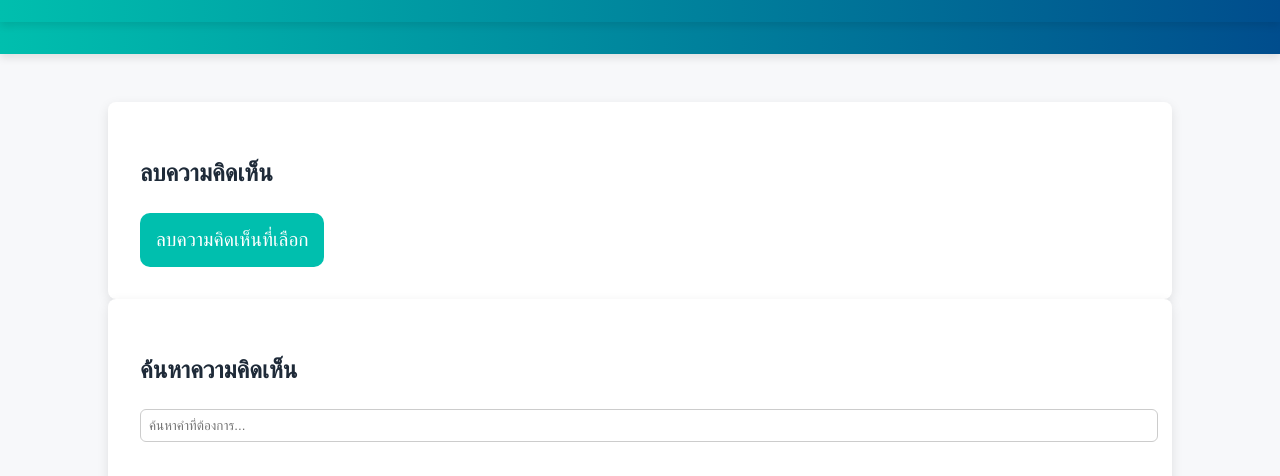
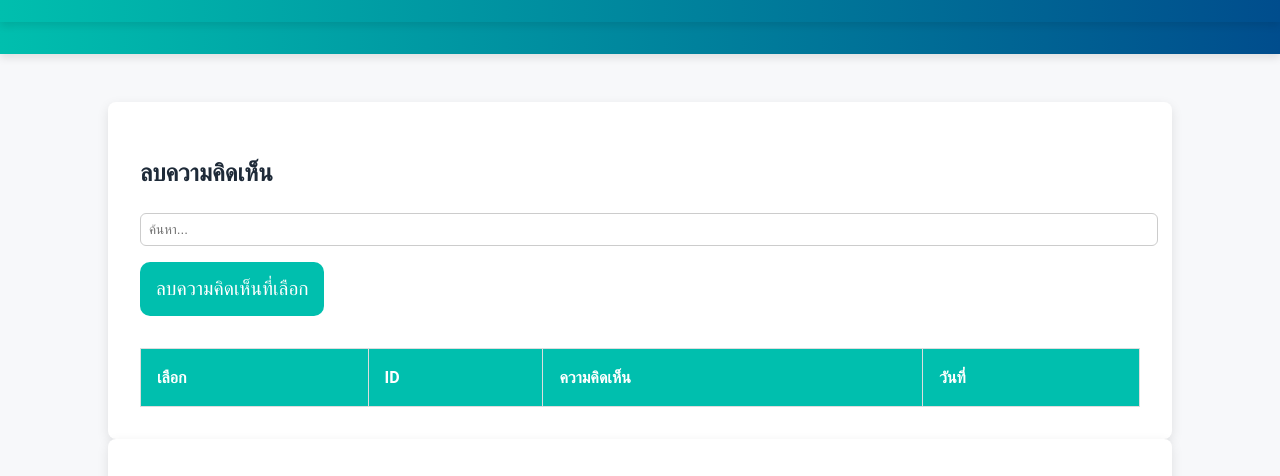
Before and after one commit to NextGenWR68/NextGen, a plain HTML site: page docs/adminarnetgen68xnxx.html in a window 1280 px wide. Shown: the part 324-800 px from the top of the page. Drawn offline with Linux system fonts and the light colour scheme.

Commit message:
Update adminarnetgen68xnxx.html
Signed-off-by: NextGenWR68 <NextGenWR68@gmail.com>

```diff
--- a/docs/adminarnetgen68xnxx.html
+++ b/docs/adminarnetgen68xnxx.html
@@ -23,9 +23,22 @@
   <main>
     <section>
       <h2>ลบความคิดเห็น</h2>
-      <button type="button" id="delete-selected">ลบความคิดเห็นที่เลือก</button>
+      <div>
+       <input type="text" id="search-box" placeholder="ค้นหา...">
+       <button id="delete-selected">ลบความคิดเห็นที่เลือก</button>
+      </div>
+      <table id="comments-table">
+       <thead>
+        <tr>
+         <th>เลือก</th>
+         <th>ID</th>
+         <th>ความคิดเห็น</th>
+         <th>วันที่</th>
+        </tr>
+       </thead>
+       <tbody></tbody>
+      </table>
     </section>
-
     <section>
       <h2>ค้นหาความคิดเห็น</h2>
       <input type="text" id="search-box" placeholder="ค้นหาคำที่ต้องการ...">
```
